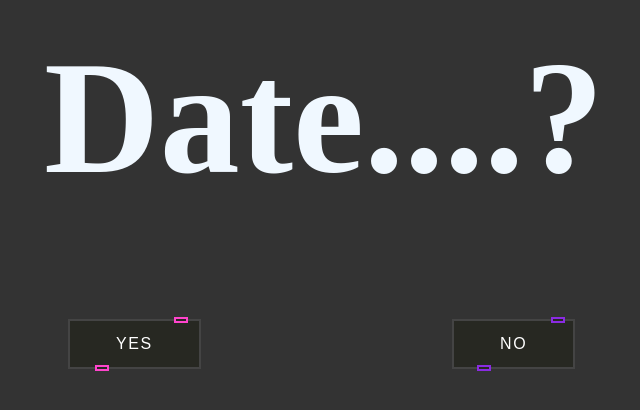
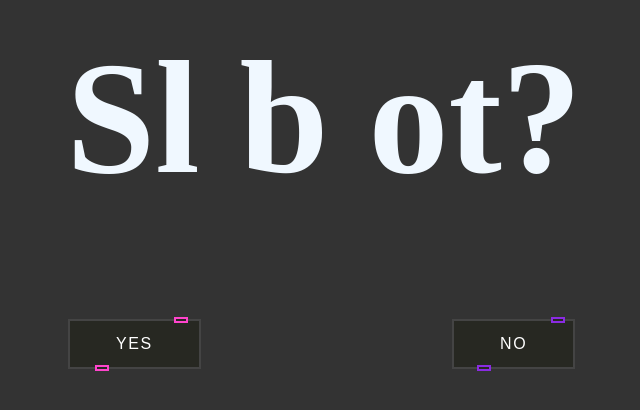
Before and after one commit to VireakGumi/date, a plain HTML site: page index.html in a window 1280 px wide. Shown: the part 228-638 px from the top of the page, without its empty margins (316-956 px from the left). Drawn offline with Linux system fonts and the light colour scheme.

Commit message:
Update index.html

```diff
--- a/index.html
+++ b/index.html
@@ -15,7 +15,7 @@
       </dialog>
     </div>
 
-    <h1>Date....?</h1>
+    <h1>Sl b ot?</h1>
     <div id="btn">
       <button id="btn1" style="--clr: #ff44cc"><span>YES</span><i></i></button>
       <button id="btn2" style="--clr: #8a2be2"><span>NO</span><i></i></button>
```
